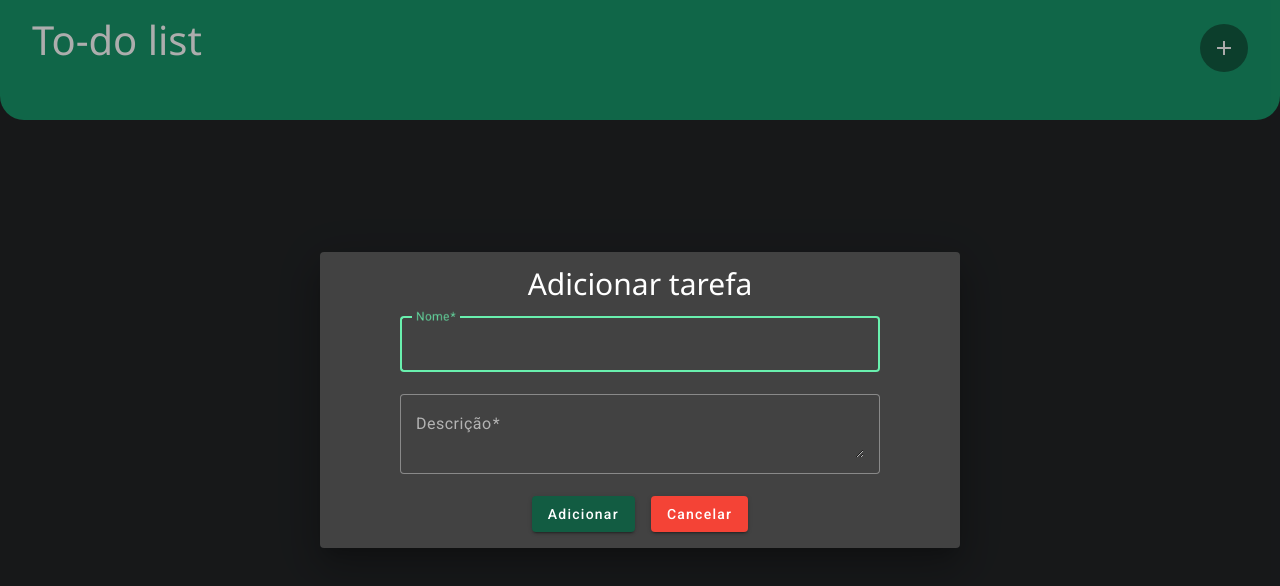
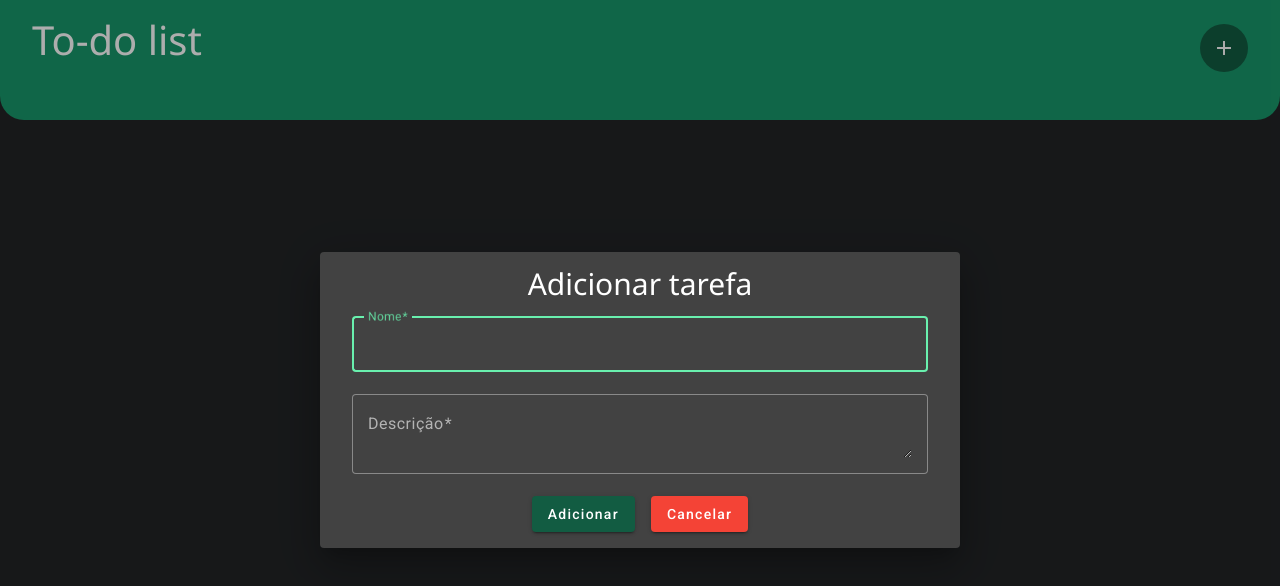
Before and after one commit to marcosJuniorPassarella/ng-todo-list, an Angular app: page / in a window 1280 px wide. Both pictures are taken after a click on the button "add". Shown: the top 586 px of the page. Built offline with nearby package versions, Linux system fonts and the light colour scheme.

Commit message:
Added todo model

```diff
--- a/src/styles.scss
+++ b/src/styles.scss
@@ -70,5 +70,5 @@ body {
 }
 
 .todo_form_input {
-  width: 30rem !important;
+  width: 90% !important;
 }
```
Also changed, not shown: src/app/models/todo.model.ts (added, +8 -0 lines).
